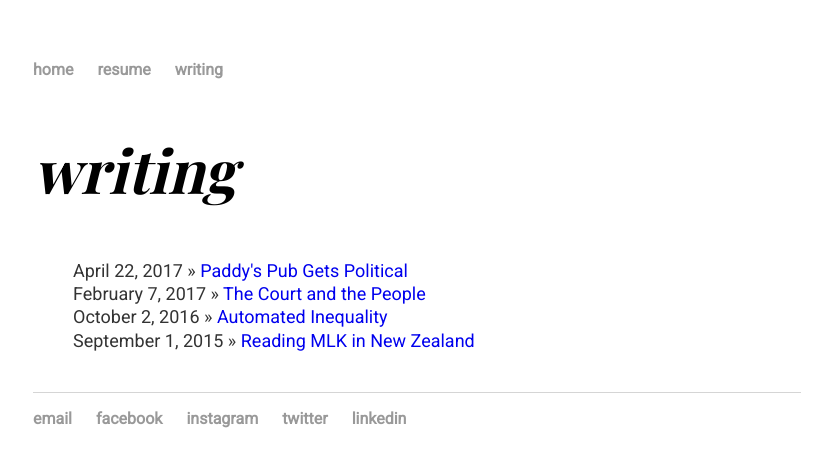
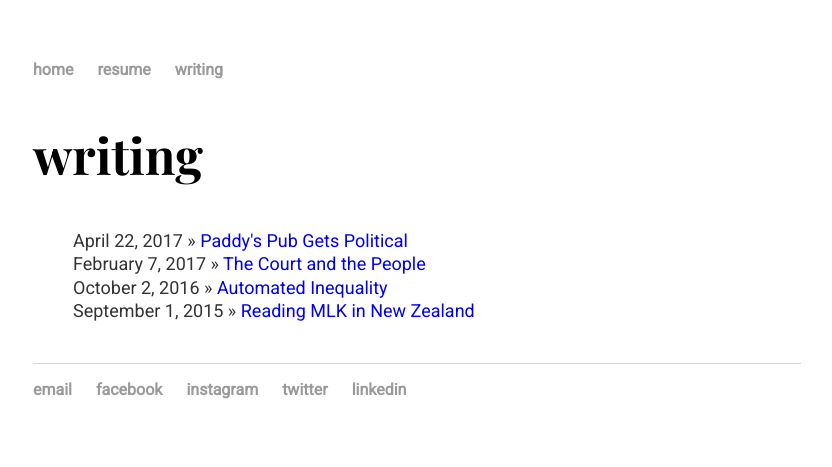
Before and after one commit to nicolas-yan/nicolas-yan.github.io, a Jekyll site: the page built from writing/index.html, in a window 1280 px wide. Shown: the top 467 px of the page, without its empty margins (223-1055 px from the left). Built offline with Jekyll 4.4.1, drawn with Linux system fonts in a browser that asks for light colours; some web fonts are replaced.

Commit message:
Update main.css

```diff
--- a/css/main.css
+++ b/css/main.css
@@ -25,10 +25,9 @@ h1 {
     font-weight: bold;
 }
 h2 {
-    font-size: 60px;
+    font-size: 50px;
     font-family: 'Playfair Display', serif;
     font-weight: bold;
-    font-style: italic;
 }
 h3 {
     font-family: 'Roboto', sans-serif;
```
